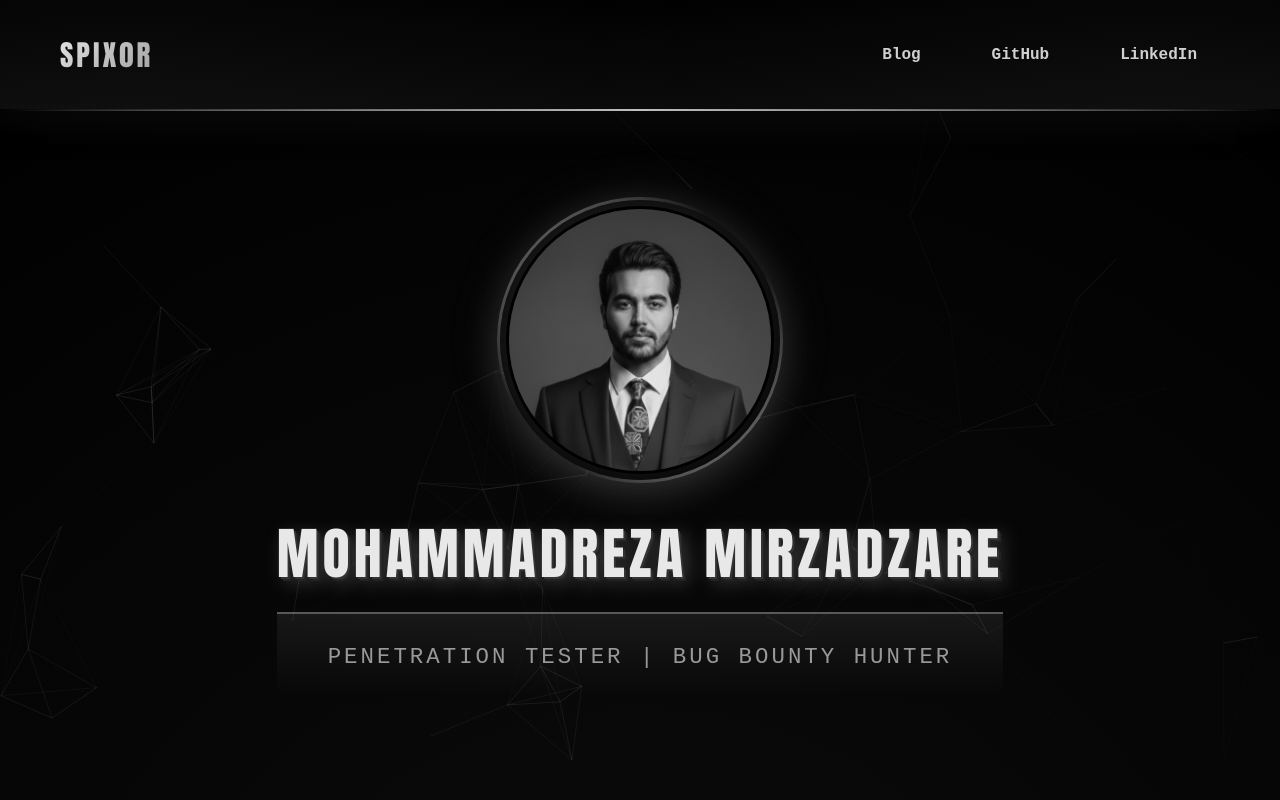
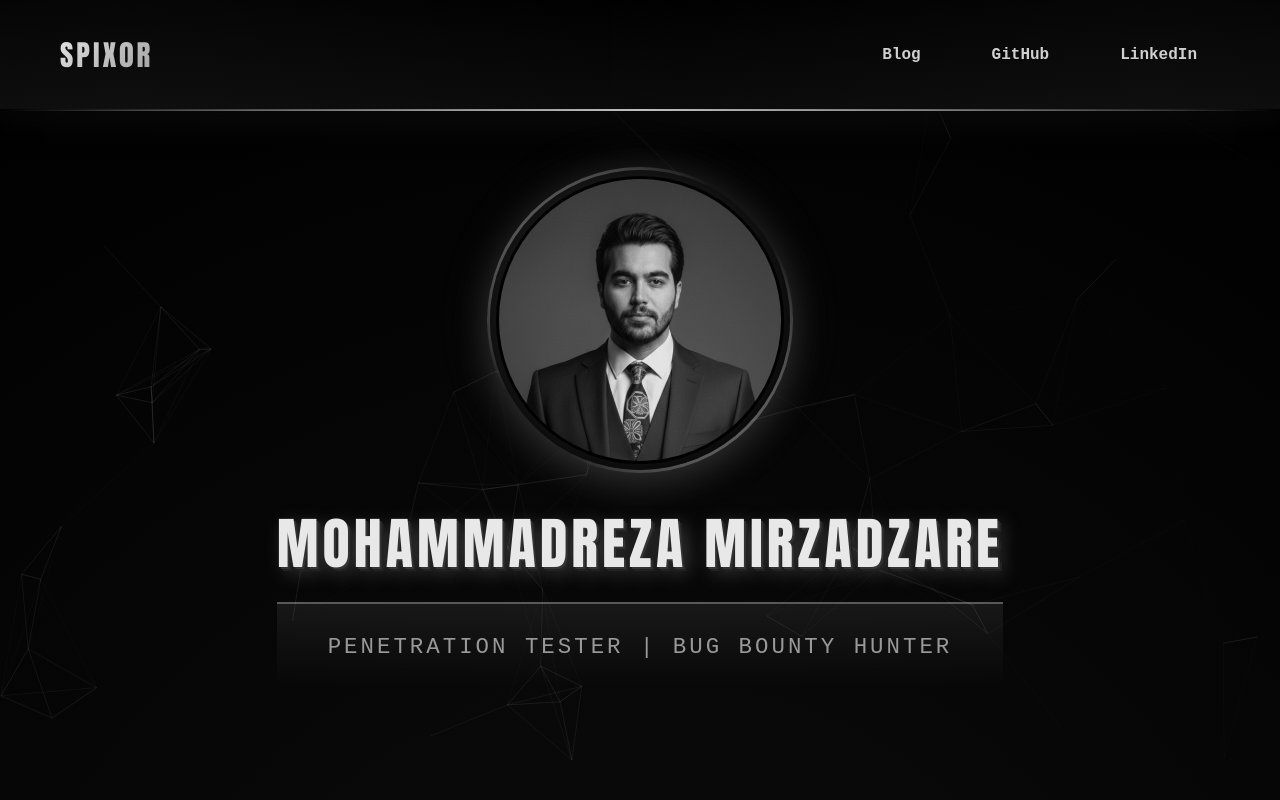
Before and after one commit to Spix0r/Spix0r.github.io, a plain HTML site: page index.html in a window 1280 px wide. Shown: the top 800 px of the page. Drawn offline with Linux system fonts and the light colour scheme; no server answers.

Commit message:
Adjust padding and profile image dimensions

```diff
--- a/index.html
+++ b/index.html
@@ -190,7 +190,7 @@
             display: flex;
             align-items: center;
             justify-content: center;
-            padding: 80px 20px 60px;
+            padding: 50px 20px 60px;
             position: relative;
             flex-direction: column;
             text-align: center;
@@ -206,8 +206,8 @@
         }
 
         .profile-image-wrapper {
-            width: 280px;
-            height: 280px;
+            width: 300px;
+            height: 300px;
             border-radius: 50%;
             position: relative;
             background: linear-gradient(145deg, #1a1a1a, #0d0d0d);
```
